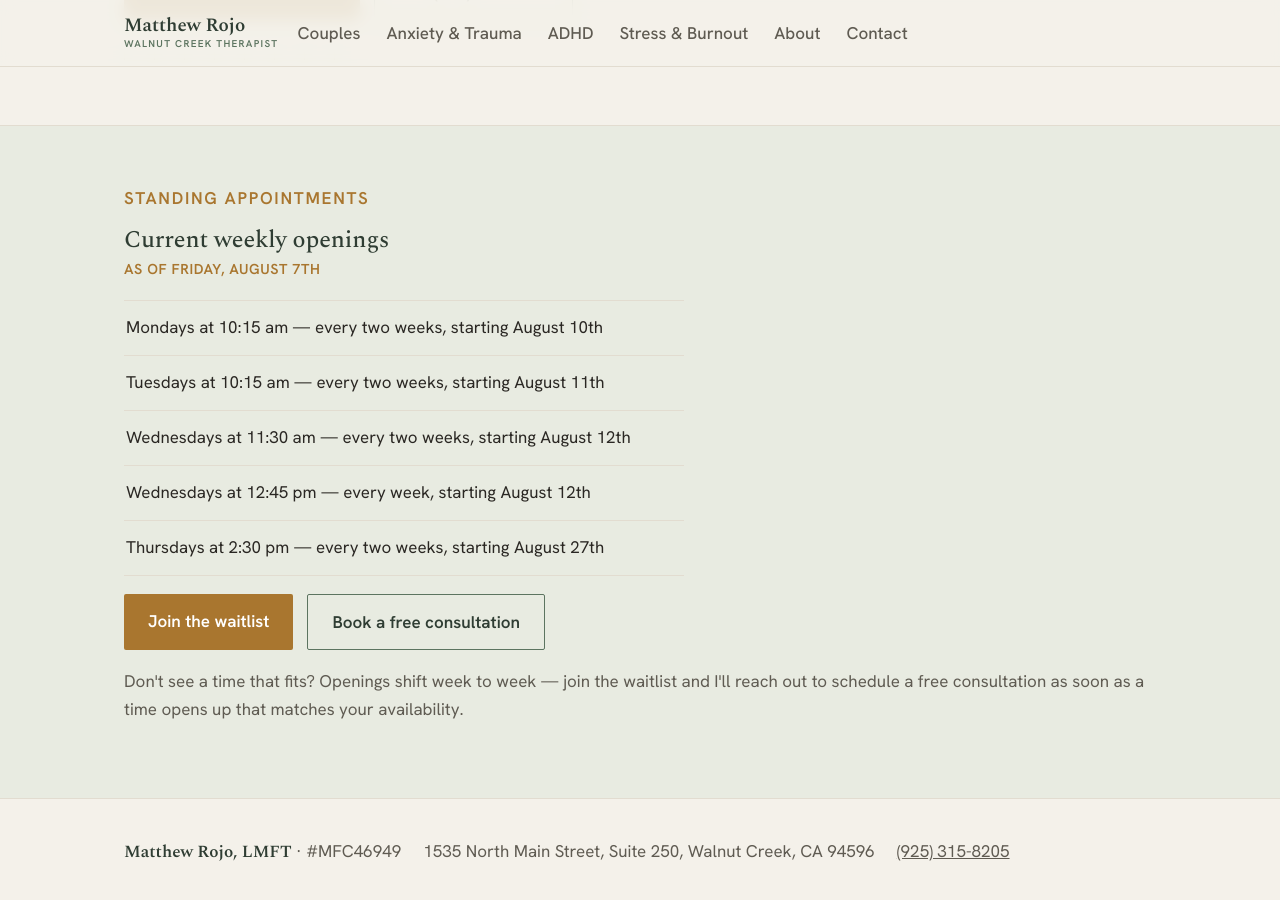
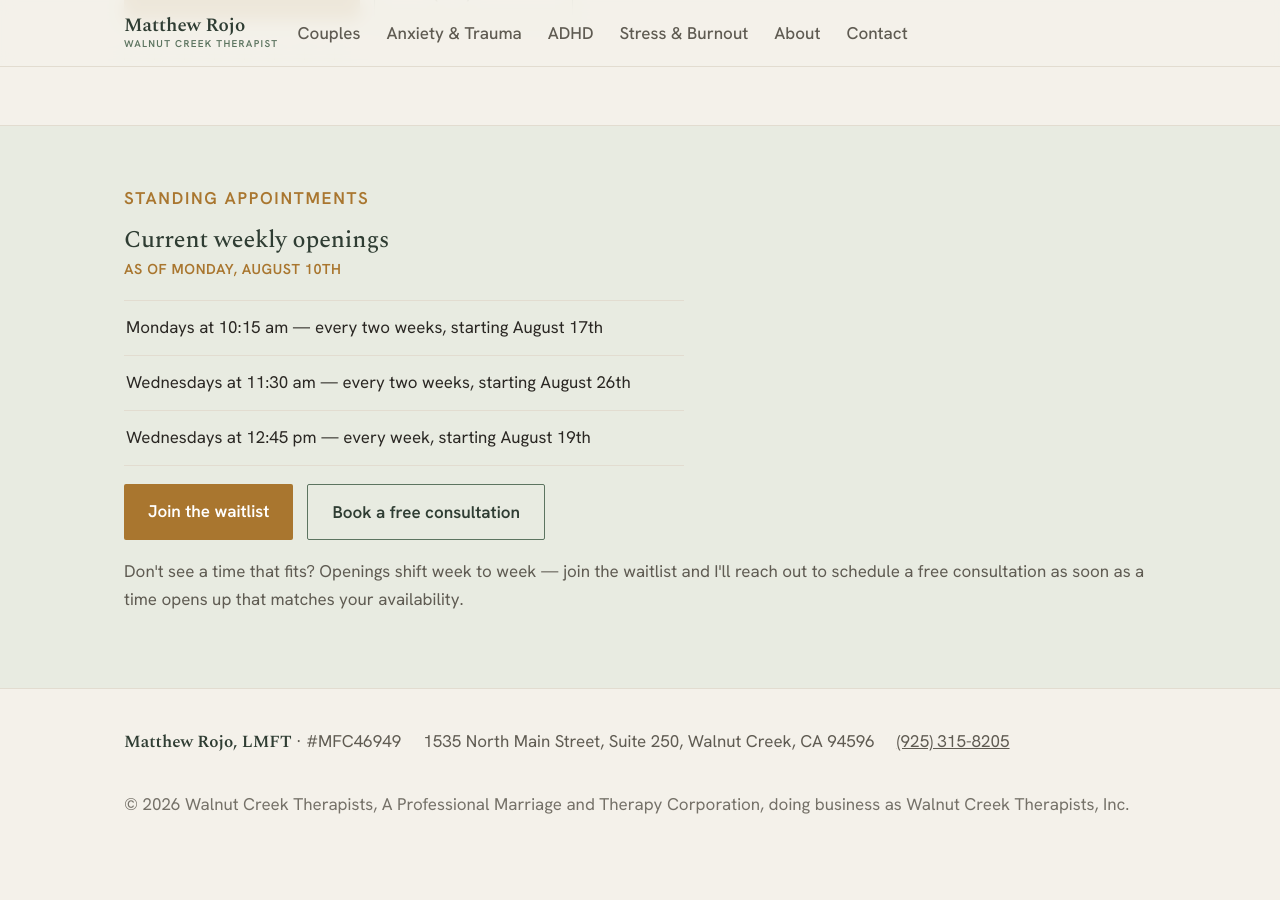
Before and after one commit to walnutcreektherapist/walnutcreektherapist.github.io, a Jekyll site: the page built from openings.html, in a window 1280 px wide and 900 px high, scrolled down 483 px. Built offline with Jekyll 4.4.1, drawn with Linux system fonts in a browser that asks for light colours; after the commit the page ends 1339 px from its top, so only the background shows below that.

Commit message:
Modify availability and appointment schedule
Updated availability dates and adjusted appointment slots.

```diff
--- a/_config.yml
+++ b/_config.yml
@@ -57,17 +57,17 @@ fees:
 # Edit the "pointer" text below to match your status (e.g. "Limited availability -
 # see current openings" or "Currently full - join the waitlist").
 openings:
-  as_of: "Friday, August 7th"
+  as_of: "Monday, August 10th"
   show_public: true
   waitlist_mode: true
   waitlist_url: "https://walnutcreektherapists.clientsecure.me/contact-widget"
   pointer: "Now booking new clients — see regular weekly openings"
   slots:
-    - "Mondays at 10:15 am — every two weeks, starting August 10th"
-    - "Tuesdays at 10:15 am — every two weeks, starting August 11th"
-    - "Wednesdays at 11:30 am — every two weeks, starting August 12th"
-    - "Wednesdays at 12:45 pm — every week, starting August 12th"
-    - "Thursdays at 2:30 pm — every two weeks, starting August 27th"
+    - "Mondays at 10:15 am — every two weeks, starting August 17th"
+    # - "Tuesdays at 10:15 am — every two weeks, starting August 11th"
+    - "Wednesdays at 11:30 am — every two weeks, starting August 26th"
+    - "Wednesdays at 12:45 pm — every week, starting August 19th"
+    # - "Thursdays at 2:30 pm — every two weeks, starting August 27th"
 
 # Paste your exact Psychology Today and Facebook URLs to finish consolidating your identity.
 same_as:
```
